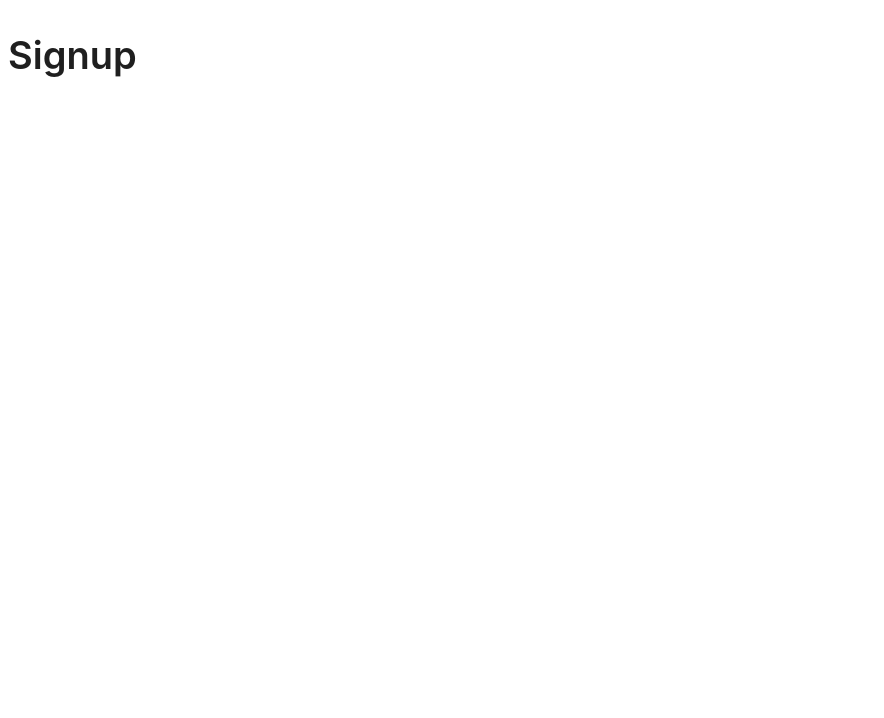
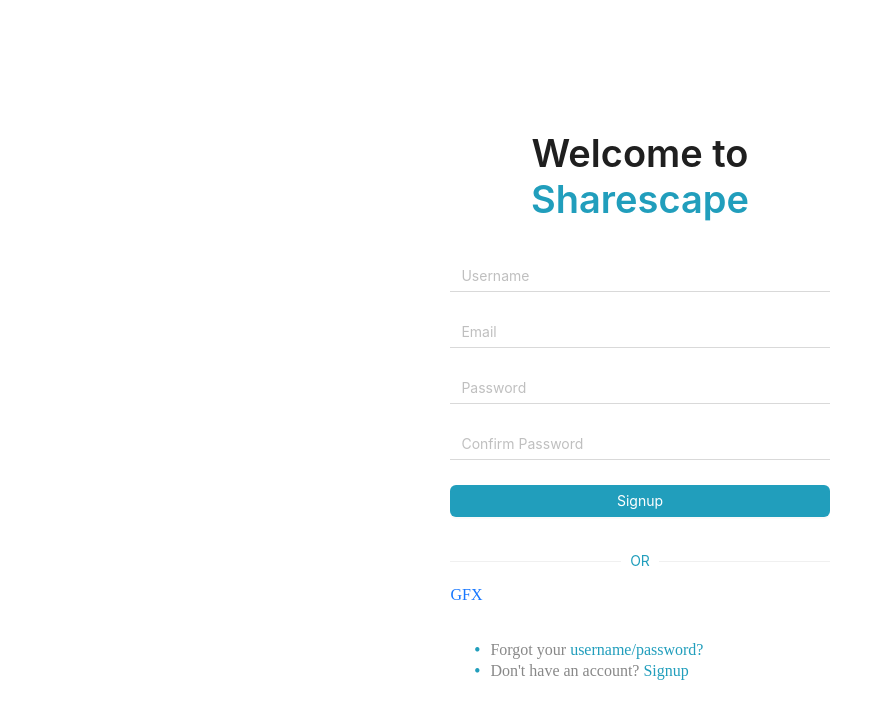
Before and after one commit to TheCoderSingh/sharescape, a Next.js app: page /signup in a window 1280 px wide. Shown: the top 718 px of the page, without its empty margins (0-884 px from the left). Built offline with nearby package versions, Linux system fonts and the light colour scheme.

Commit message:
Add styles

```diff
--- /dev/null
+++ b/app/globals.css
@@ -0,0 +1,80 @@
+.signup {
+  max-width: 30%;
+  height: calc(100vh - 20px);
+  margin-left: auto;
+  margin-right: auto;
+}
+
+.signup h1 {
+  text-align: center;
+}
+
+.signup h1 span {
+  color: #219ebc;
+}
+
+.signup-form {
+  margin-top: 20px;
+}
+
+.signup input {
+  border-width: 0 0 1px 0;
+  border-radius: 0%;
+}
+
+.signup button {
+  width: 100%;
+  background: #219ebc;
+  color: #fff;
+  border: none;
+}
+
+.input::placeholder {
+  color: #ccc;
+}
+
+.forgot {
+  margin-top: 20px;
+}
+
+.forgot a {
+  color: #888;
+}
+
+.forgot a span {
+  color: #219ebc;
+}
+
+.forgot ul {
+  list-style: none;
+}
+
+.forgot ul li {
+  line-height: 1.3em;
+}
+
+.forgot ul li::before {
+  content: "\2022"; /* Add content: \2022 is the CSS Code/unicode for a bullet */
+  color: #219ebc; /* Change the color */
+  font-weight: bold; /* If you want it to be bold */
+  display: inline-block; /* Needed to add space between the bullet and the text */
+  width: 1em; /* Also needed for space (tweak if needed) */
+  margin-left: -1em; /* Also needed for space (tweak if needed) */
+}
+
+.signup-socials {
+  text-align: center;
+  margin-top: 20px;
+}
+
+.divider {
+  min-width: unset;
+  width: 45%;
+}
+.divider-text {
+  align-self: center;
+}
+.divider-text span {
+  word-break: normal;
+  color: #219ebc;
+}
--- a/app/signup/page.js
+++ b/app/signup/page.js
@@ -1,8 +1,10 @@
 "use client";
+import { Button, Col, Divider, Flex, Form, Input, Row, Typography } from "antd";
+import Link from "next/link";
 
-import { Typography } from "antd";
+import "../globals.css";
 
-const { Title } = Typography;
+const { Text, Title } = Typography;
 
 /**
  * Signup Page
@@ -10,11 +12,59 @@
  */
 const Signup = () => {
   return (
-    <div>
+    <Flex className="signup" vertical justify="center">
       <Typography>
-        <Title>Signup</Title>
+        <Title>
+          Welcome to <span>Sharescape</span>
+        </Title>
       </Typography>
-    </div>
+
+      <Form name="signup" className="signup-form">
+        <Form.Item name="username">
+          <Input placeholder="Username" />
+        </Form.Item>
+        <Form.Item name="email">
+          <Input placeholder="Email" />
+        </Form.Item>
+        <Form.Item name="password">
+          <Input placeholder="Password" />
+        </Form.Item>
+        <Form.Item name="confirm">
+          <Input placeholder="Confirm Password" />
+        </Form.Item>
+        <Button>Signup</Button>
+      </Form>
+
+      <div className="signup-socials">
+        <Flex justify="space-between">
+          <Divider className="divider" />
+          <Typography className="divider-text">
+            <Text>OR</Text>
+          </Typography>
+          <Divider className="divider" />
+        </Flex>
+        <Flex>
+          <Link href="">G</Link>
+          <Link href="">F</Link>
+          <Link href="">X</Link>
+        </Flex>
+      </div>
+
+      <Flex vertical className="forgot">
+        <ul>
+          <li>
+            <Link href="">
+              Forgot your <span>username/password?</span>
+            </Link>
+          </li>
+          <li>
+            <Link href="">
+              Don&apos;t have an account? <span>Signup</span>
+            </Link>
+          </li>
+        </ul>
+      </Flex>
+    </Flex>
   );
 };
 
```
